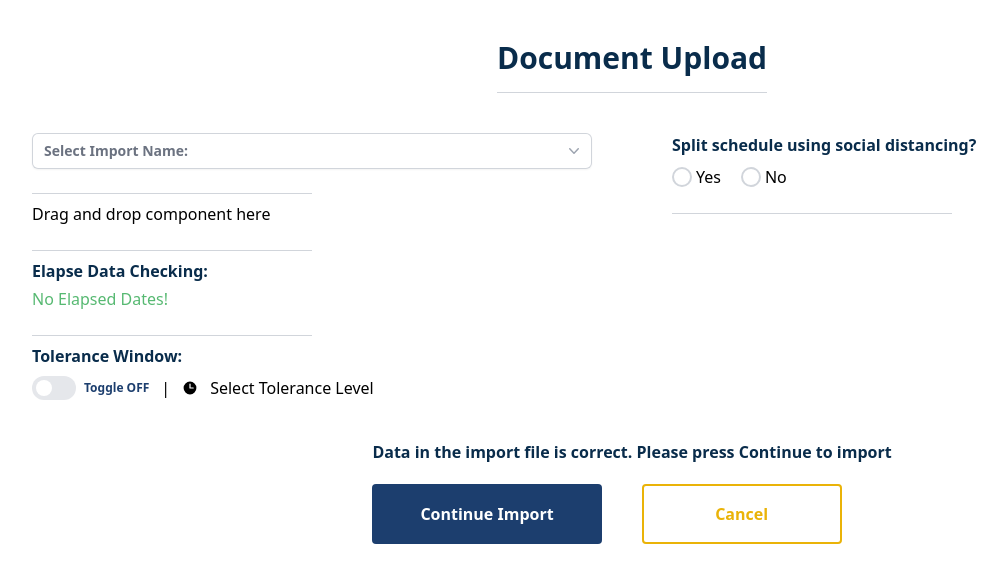
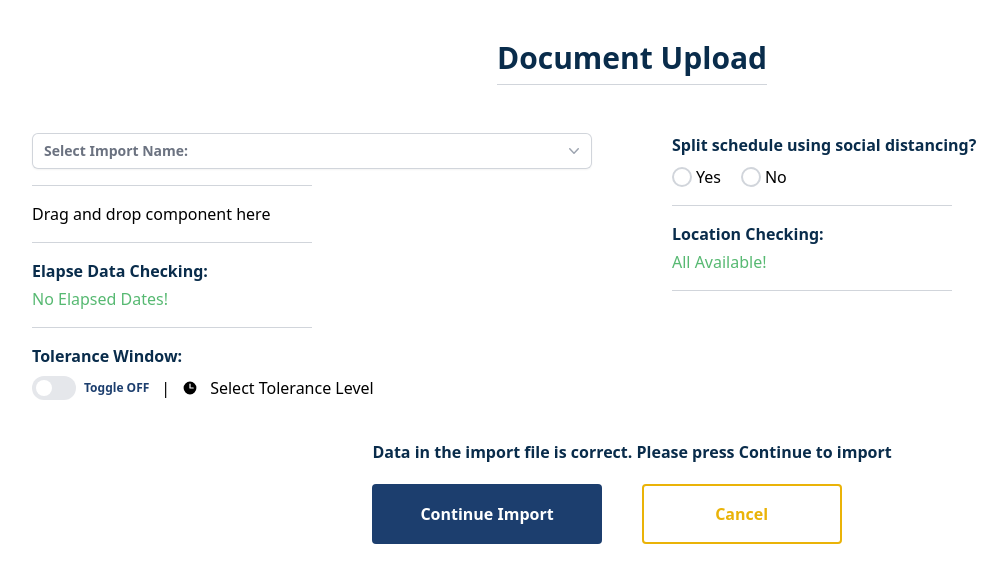
Before and after one commit to johanDev19/skyhop-code-assignment, a React (Vite) app: page / in a window 1280 px wide. Shown: the top 582 px of the page, without its empty margins (8-1015 px from the left). Built offline with nearby package versions, Linux system fonts and the light colour scheme.

Commit message:
feat: add the Location Checking radio input

```diff
--- a/src/components/Divider.tsx
+++ b/src/components/Divider.tsx
@@ -1,5 +1,5 @@
 function Divider({ className }: { className?: string }) {
-  return <div className={`w-full bg-gray-300 h-[1px] mt-4 ${className}`} />;
+  return <div className={`w-full bg-gray-300 h-[1px] my-2 ${className}`} />;
 }
 
 export default Divider;
--- a/src/pages/UploadDocument.tsx
+++ b/src/pages/UploadDocument.tsx
@@ -37,6 +37,8 @@ function UploadDocument(): JSX.Element {
             title="Split schedule using social distancing?"
           />
           <Divider className="!w-[50%]" />
+          <StatusDisplay title="Location Checking:" status="All Available!" />
+          <Divider className="!w-[50%]" />
         </div>
       </div>
       <div className="flex flex-col gap-5">
```
